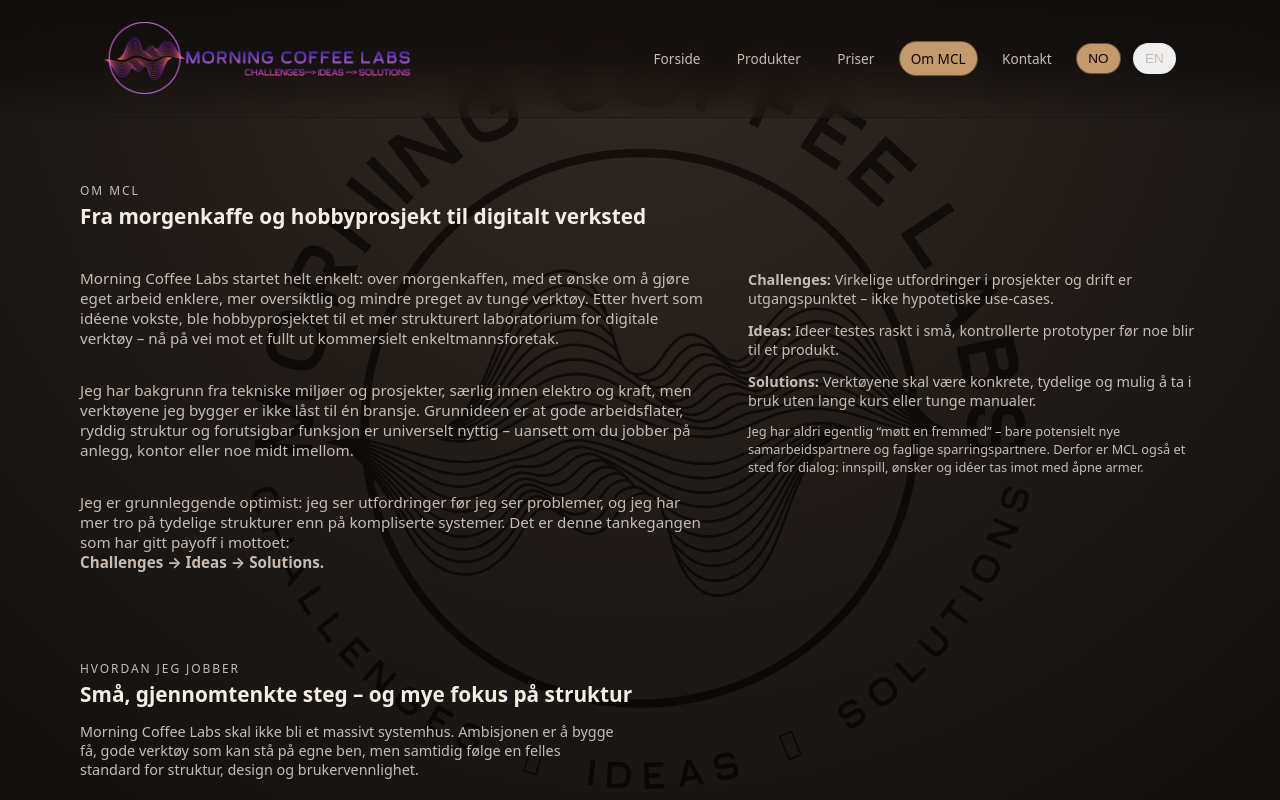
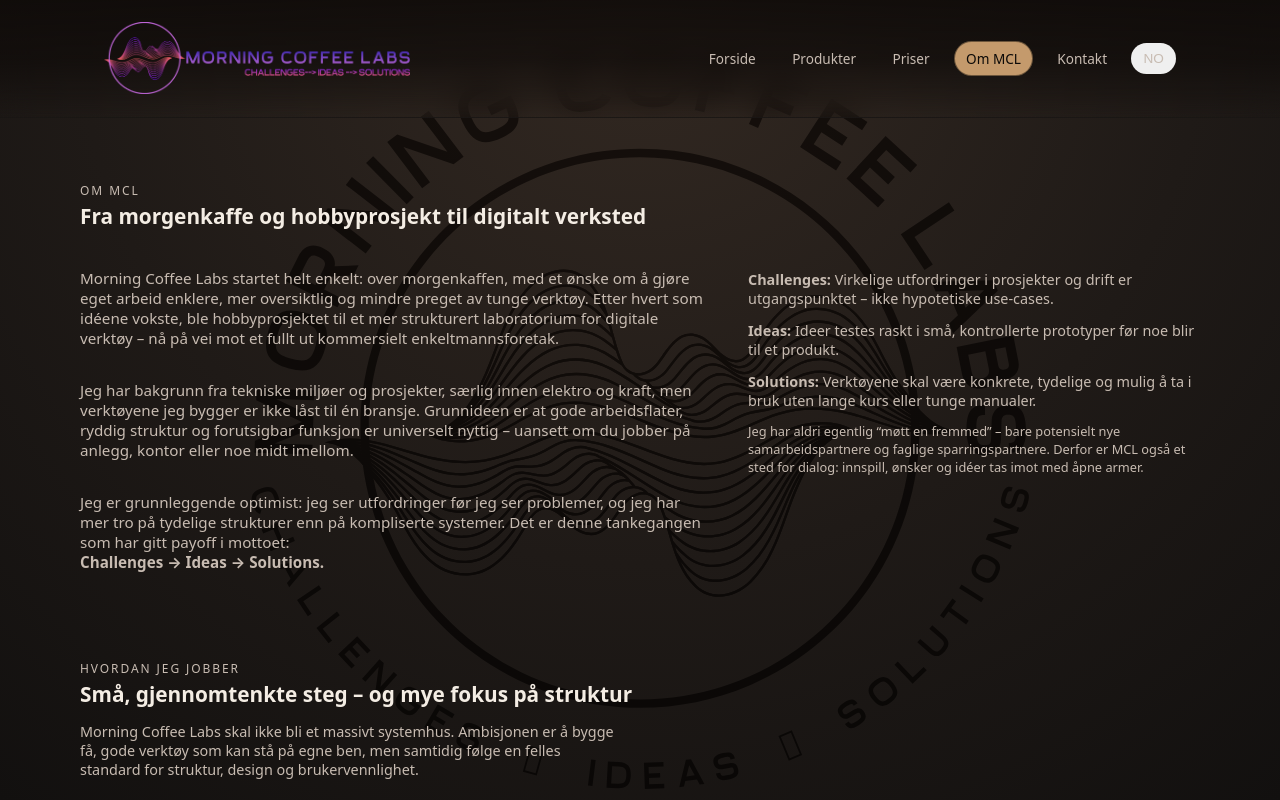
Before and after one commit to Tony-MCL/website_V2, a Next.js app: page /om in a window 1280 px wide. Shown: the top 800 px of the page. Built offline with nearby package versions, Linux system fonts and the light colour scheme.

Commit message:
Update Header.tsx

```diff
--- a/components/Header.tsx
+++ b/components/Header.tsx
@@ -73,6 +73,11 @@
     }
   }
 
+  function handleLanguageToggle() {
+    const next = currentLang === "no" ? "en" : "no";
+    handleLanguageChange(next);
+  }
+
   return (
     <header className="site-header">
       <div className="site-header-inner">
@@ -110,24 +115,23 @@
             );
           })}
 
-          {/* Språkvelger */}
+          {/* Språk-toggle med diagonalt delt flagg */}
           <button
             type="button"
-            className={`nav-link ${
-              currentLang === "no" ? "nav-link--active" : ""
+            className={`nav-link lang-toggle ${
+              currentLang === "en" ? "lang-toggle--en" : "lang-toggle--no"
             }`}
-            onClick={() => handleLanguageChange("no")}
+            onClick={handleLanguageToggle}
+            aria-label={
+              currentLang === "no"
+                ? "Bytt språk til engelsk"
+                : "Switch language to Norwegian"
+            }
           >
-            NO
-          </button>
-          <button
-            type="button"
-            className={`nav-link ${
-              currentLang === "en" ? "nav-link--active" : ""
-            }`}
-            onClick={() => handleLanguageChange("en")}
-          >
-            EN
+            <span className="lang-toggle-flag" aria-hidden="true" />
+            <span className="lang-toggle-label">
+              {currentLang === "no" ? "NO" : "EN"}
+            </span>
           </button>
         </nav>
 
```
